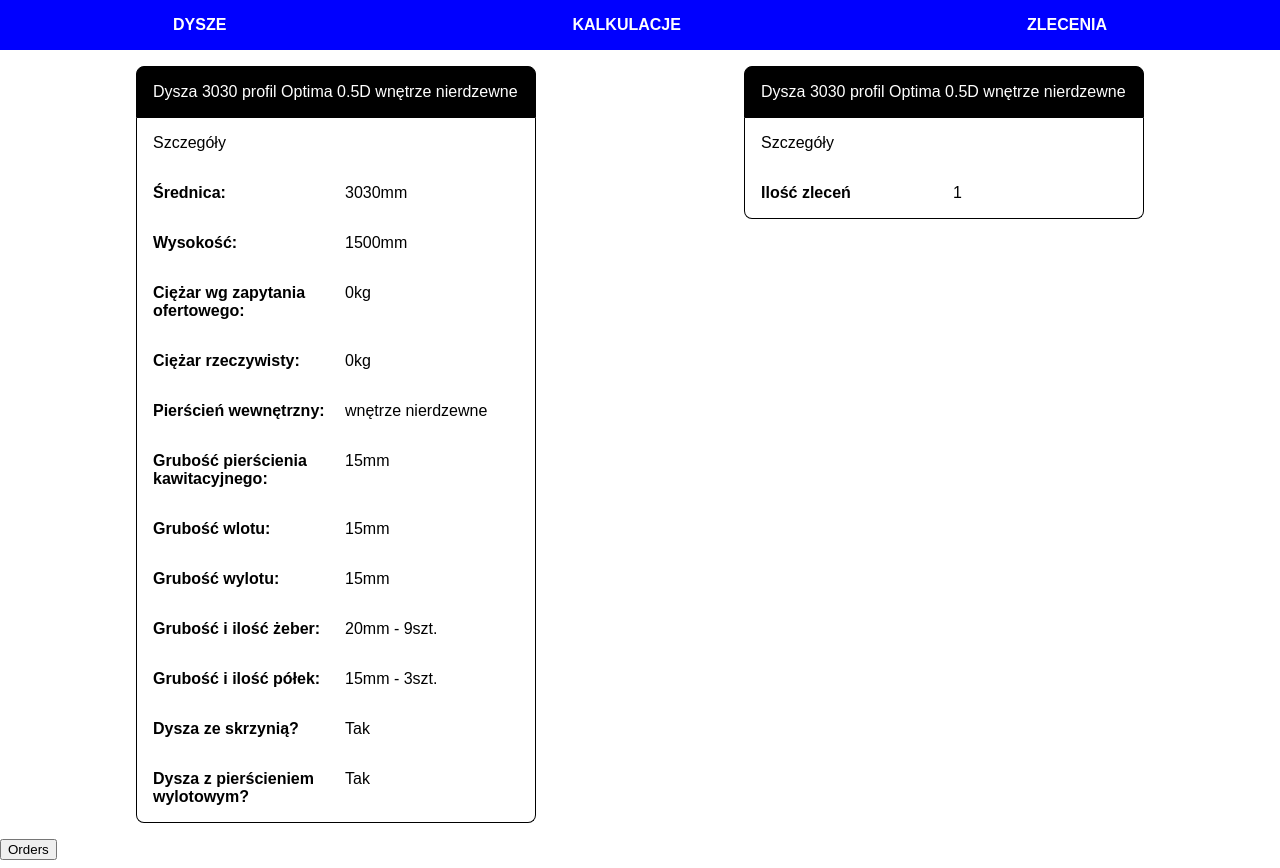
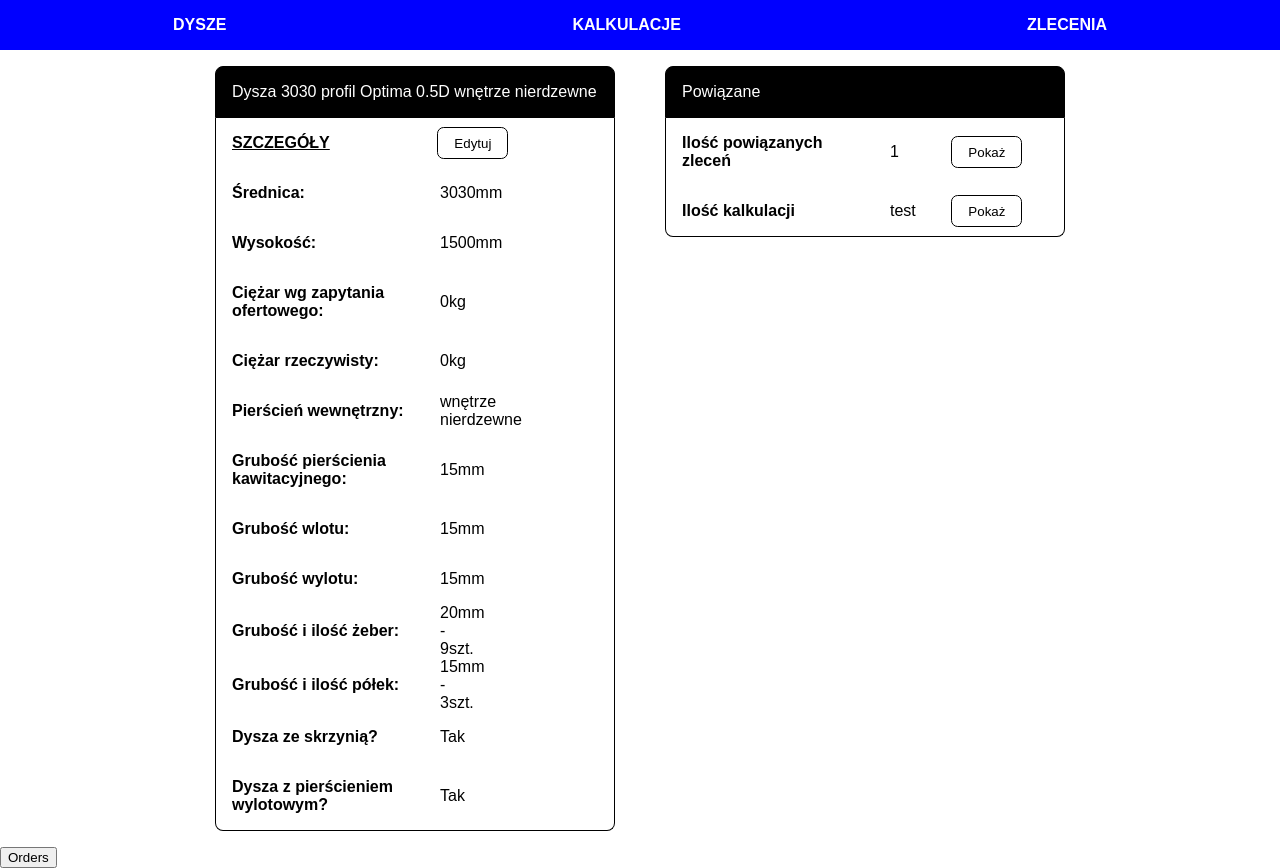
Before and after one commit to djzib0/django_nozzle_calculator, a Django app: page /nozzles/1/ in a window 1280 px wide. Run offline with Django 4.2, Linux system fonts and the light colour scheme; data comes from the database, SQL or seed files in the repository.

Commit message:
nozzle-detail.html update

```diff
--- a/nozzle_calculator/calculator/templates/calculator/nozzle-details.html
+++ b/nozzle_calculator/calculator/templates/calculator/nozzle-details.html
@@ -10,61 +10,64 @@
     </div>
 
     <div class="item-details">
-      <p>Szczegóły</p>
       <div class="item-details-box">
-        <p id="item-detail-name">Średnica: </p>
-        <p id="item-detail-value">{{ nozzle.diameter }}mm</p>
+        <p class="item-detail-name" id="details">SZCZEGÓŁY</p>
+        <button class="action-btn">Edytuj</button>
       </div>
       <div class="item-details-box">
-        <p id="item-detail-name">Wysokość:</p>
-        <p id="item-detail-value">{{ nozzle.profile_height }}mm</p>
+        <p class="item-detail-name">Średnica: </p>
+        <p class="item-detail-value">{{ nozzle.diameter }}mm</p>
       </div>
       <div class="item-details-box">
-        <p id="item-detail-name">Ciężar wg zapytania ofertowego:</p>
-        <p id="item-detail-value">{{ nozzle.theoretical_weight }}kg</p>
+        <p class="item-detail-name">Wysokość:</p>
+        <p class="item-detail-value">{{ nozzle.profile_height }}mm</p>
       </div>
       <div class="item-details-box">
-        <p id="item-detail-name">Ciężar rzeczywisty:</p>
-        <p id="item-detail-value">{{ nozzle.real_weight }}kg</p>
+        <p class="item-detail-name">Ciężar wg zapytania ofertowego:</p>
+        <p class="item-detail-value">{{ nozzle.theoretical_weight }}kg</p>
       </div>
       <div class="item-details-box">
-        <p id="item-detail-name">Pierścień wewnętrzny:</p>
-        <p id="item-detail-value">{{ type_name }}</p>
+        <p class="item-detail-name">Ciężar rzeczywisty:</p>
+        <p class="item-detail-value">{{ nozzle.real_weight }}kg</p>
       </div>
       <div class="item-details-box">
-        <p id="item-detail-name">Grubość pierścienia kawitacyjnego:</p>
-        <p id="item-detail-value">{{ nozzle.inner_ring_thickness_propeller_zone }}mm</p>
+        <p class="item-detail-name">Pierścień wewnętrzny:</p>
+        <p class="item-detail-value">{{ type_name }}</p>
       </div>
       <div class="item-details-box">
-        <p id="item-detail-name">Grubość wlotu:</p>
-        <p id="item-detail-value">{{ nozzle.inner_ring_thickness_inlet_zone }}mm</p>
+        <p class="item-detail-name">Grubość pierścienia kawitacyjnego:</p>
+        <p class="item-detail-value">{{ nozzle.inner_ring_thickness_propeller_zone }}mm</p>
       </div>
       <div class="item-details-box">
-        <p id="item-detail-name">Grubość wylotu:</p>
-        <p id="item-detail-value">{{ nozzle.inner_ring_thickness_outlet_zone }}mm</p>
+        <p class="item-detail-name">Grubość wlotu:</p>
+        <p class="item-detail-value">{{ nozzle.inner_ring_thickness_inlet_zone }}mm</p>
       </div>
       <div class="item-details-box">
-        <p id="item-detail-name">Grubość i ilość żeber:</p>
-        <p id="item-detail-value">{{ nozzle.ribs_thickness }}mm - {{ nozzle.ribs_quantity}}szt.</p>
+        <p class="item-detail-name">Grubość wylotu:</p>
+        <p class="item-detail-value">{{ nozzle.inner_ring_thickness_outlet_zone }}mm</p>
       </div>
       <div class="item-details-box">
-        <p id="item-detail-name">Grubość i ilość półek:</p>
-        <p id="item-detail-value">{{ nozzle.segments_thickness }}mm - {{ nozzle.segments_quantity}}szt.</p>
+        <p class="item-detail-name">Grubość i ilość żeber:</p>
+        <p class="item-detail-value">{{ nozzle.ribs_thickness }}mm - {{ nozzle.ribs_quantity}}szt.</p>
       </div>
       <div class="item-details-box">
-        <p id="item-detail-name">Dysza ze skrzynią?</p>
+        <p class="item-detail-name">Grubość i ilość półek:</p>
+        <p class="item-detail-value">{{ nozzle.segments_thickness }}mm - {{ nozzle.segments_quantity}}szt.</p>
+      </div>
+      <div class="item-details-box">
+        <p class="item-detail-name">Dysza ze skrzynią?</p>
         {% if nozzle.has_headbox == True %}
-         <p id="item-detail-value">Tak</p>
+         <p class="item-detail-value">Tak</p>
         {% else %}
-          <p id="item-detail-value">Nie</p>
+          <p class="item-detail-value">Nie</p>
         {% endif %}
       </div>
       <div class="item-details-box">
-        <p id="item-detail-name">Dysza z pierścieniem wylotowym?</p>
+        <p class="item-detail-name">Dysza z pierścieniem wylotowym?</p>
         {% if nozzle.has_outlet_ring == True %}
-         <p id="item-detail-value">Tak</p>
+         <p class="item-detail-value">Tak</p>
         {% else %}
-          <p id="item-detail-value">Nie</p>
+          <p class="item-detail-value">Nie</p>
         {% endif %}
       </div>
     </div>
@@ -72,16 +75,19 @@
 
   <div class="item-box">
     <div class="item-header-box">
-      <p>Dysza {{ nozzle.diameter }}
-       profil {{ nozzle.profile }}
-      {{ ratio }}D {{ type_name }}</p>
+      <p>Powiązane</p>
     </div>
 
     <div class="item-details">
-      <p>Szczegóły</p>
       <div class="item-details-box">
-        <p id="item-detail-name">Ilość zleceń</p>
-        <p id="item-detail-value">{{ nozzle_total_orders }}</p>
+        <p class="item-detail-name">Ilość powiązanych zleceń</p>
+        <p class="item-detail-value">{{ nozzle_total_orders }}</p>
+        <button class="action-btn">Pokaż</button>
+      </div>
+      <div class="item-details-box">
+        <p class="item-detail-name">Ilość kalkulacji</p>
+        <p class="item-detail-value">test</p>
+        <button class="action-btn">Pokaż</button>
       </div>
     </div>
   </div>
--- a/nozzle_calculator/static/styles.css
+++ b/nozzle_calculator/static/styles.css
@@ -8,8 +8,9 @@ body {
 .content-main {
     display: flex;
     margin: 0 2em;
-    /*justify-content: flex-start;*/
-    /*align-items: start;*/
+    width: 900px;
+    justify-content: space-between;
+    margin: 0 auto;
 }
 
 .item-box {
@@ -43,9 +44,38 @@ body {
 
 .item-details-box {
     display: flex;
+    align-items: center;
 }
 
-#item-detail-name {
+/* items styles */
+#details {
+    text-decoration: underline;
+}
+
+.item-detail-name {
     width: 12em;
     font-weight: bold;
 }
+
+.item-detail-value {
+    margin: auto 1em;
+    width: 2rem;
+}
+
+.action-btn {
+    margin-left: 0.5em;
+    background-color: white;
+    border: 1px solid black;
+    border-radius: 0.5em;
+    height: 2rem;
+    padding: 0.5rem 1rem;
+    margin: auto 1em;
+    transition: background-color 0.2s;
+    transition: color 0.2s;
+}
+
+.action-btn:hover {
+    background-color: blue;
+    color: white;
+    border: 1px solid white;
+}
```
